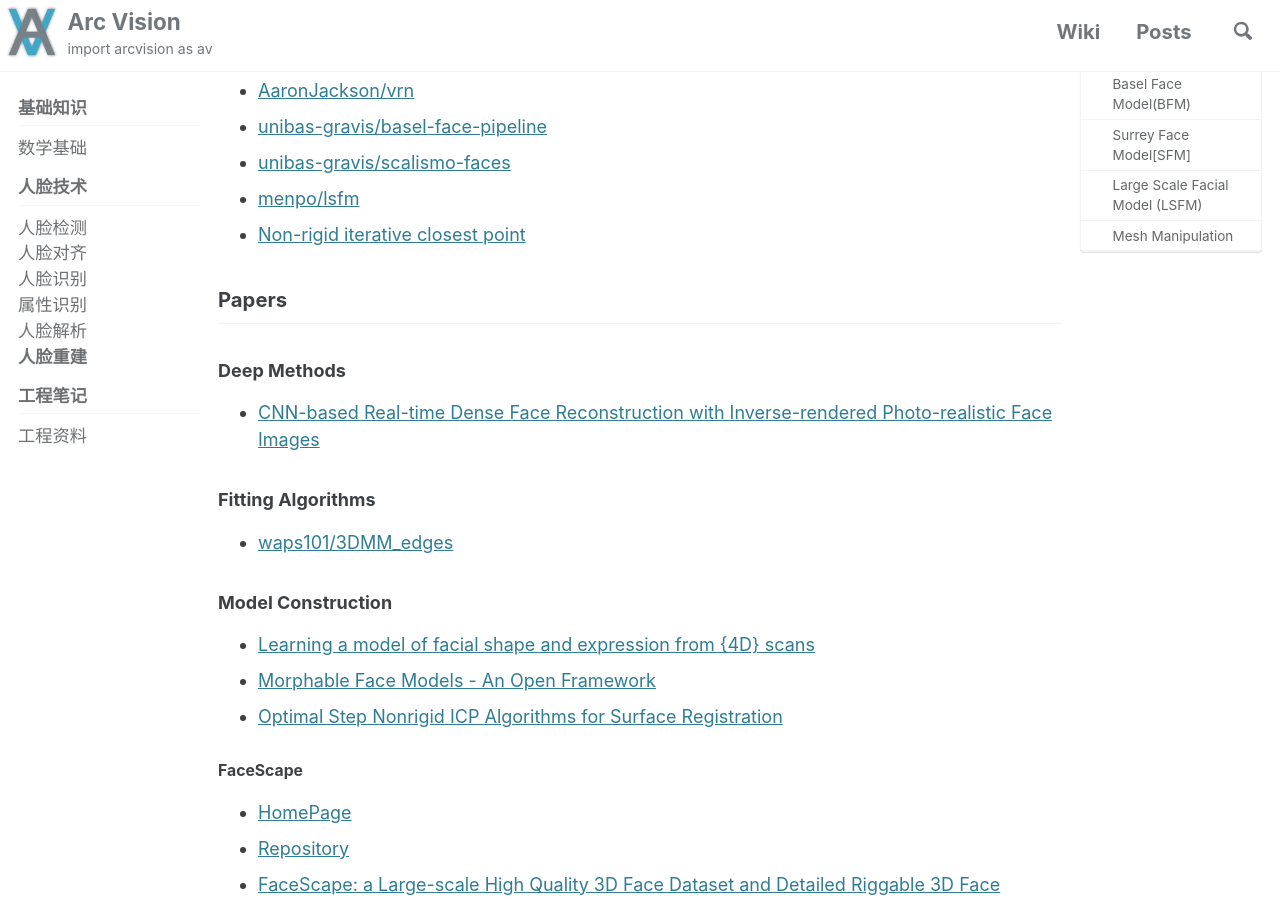
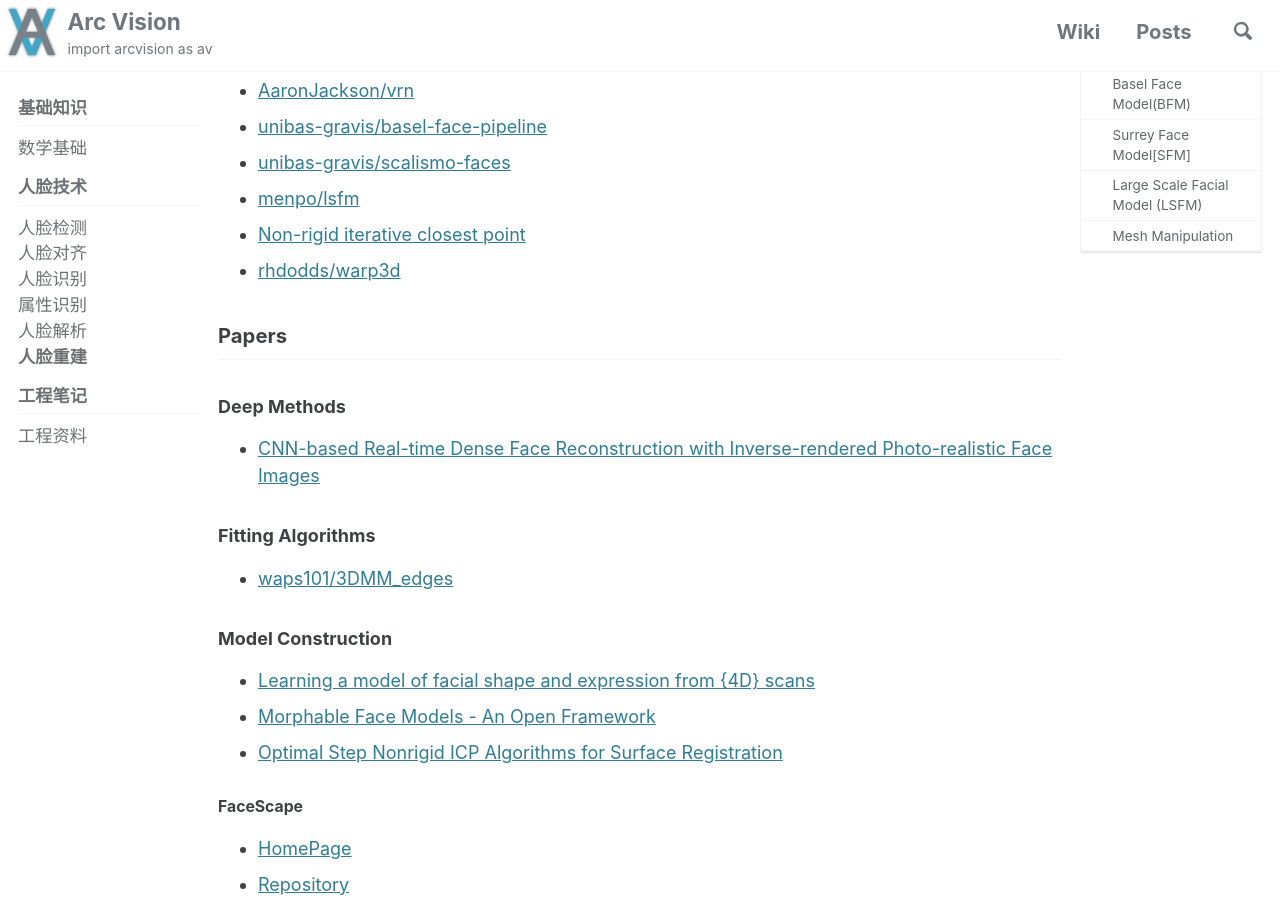
Before and after one commit to ArcVision/ArcVision.github.io, a Jekyll site: the page built from _wiki/15-face-reconstruction.md, in a window 1280 px wide and 900 px high, scrolled down 378 px. Built offline with Jekyll 4.4.1, drawn with Linux system fonts in a browser that asks for light colours; cached includes are drawn as plain includes; comment, search, counter and statistics services are not loaded.

Commit message:
Update 15-face-reconstruction.md

```diff
--- a/_wiki/15-face-reconstruction.md
+++ b/_wiki/15-face-reconstruction.md
@@ -16,6 +16,7 @@ permalink: /wiki/face-reconstruction/
 - [unibas-gravis/scalismo-faces](https://github.com/unibas-gravis/scalismo-faces)
 - [menpo/lsfm](https://github.com/menpo/lsfm)
 - [Non-rigid iterative closest point](https://github.com/charlienash/nricp)
+- [rhdodds/warp3d](https://github.com/rhdodds/warp3d)
 
 ## Papers
 
```
